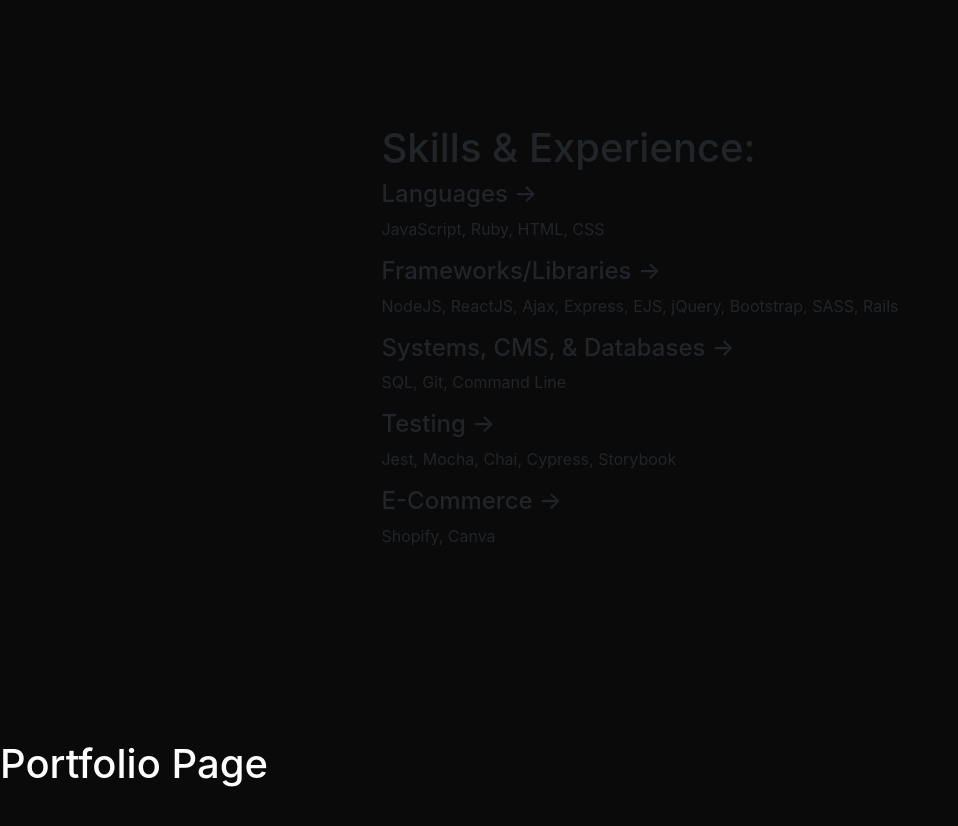
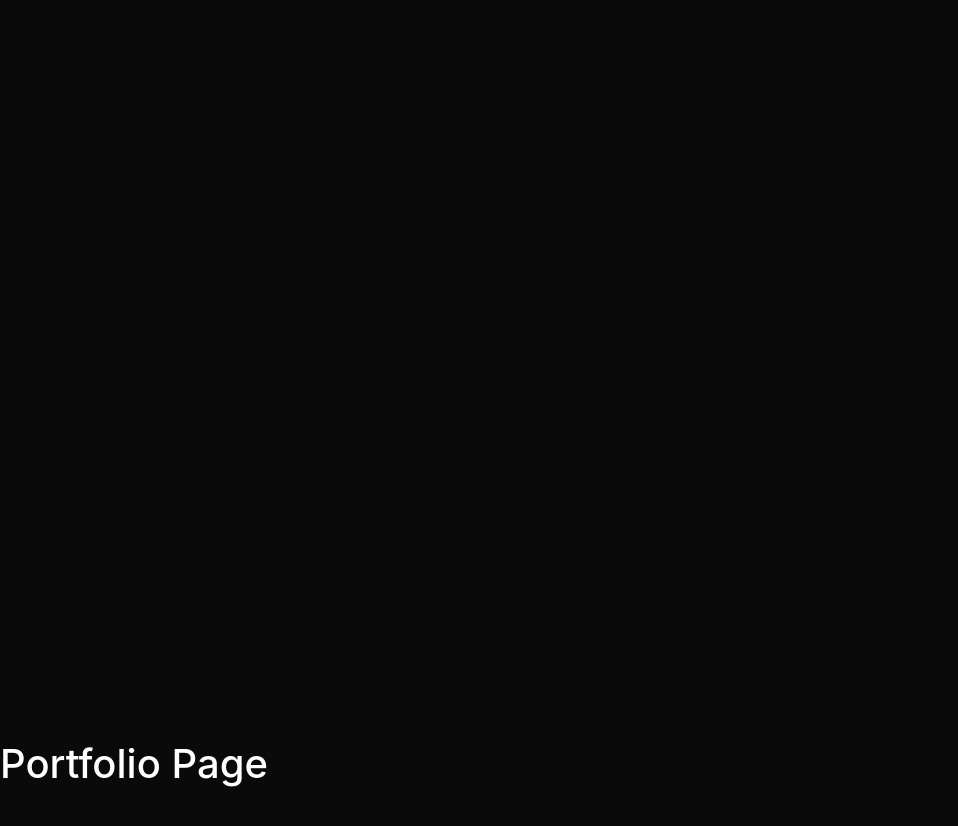
Before and after one commit to sahil-athia/personal-website, a React (Create React App) app: page / in a window 1280 px wide. Shown: the part 1820-2646 px from the top of the page, without its empty margins (0-958 px from the left). Built offline with nearby package versions, Linux system fonts and the light colour scheme.

Commit message:
add grid layout to skills boxes

```diff
--- a/src/pages/Skills.jsx
+++ b/src/pages/Skills.jsx
@@ -85,22 +85,27 @@
           <div className="scatter">
             <h4 className="text3" ref={text3} ></h4>
           </div>
-        <h1>
-          Skills & Experience:
+        <h1 className="skills-header">
+          SKILLS
         </h1>
         <div className="text-box">
+          <div>
             <h4>Languages →</h4>
             <p>JavaScript, Ruby, HTML, CSS</p>
+          </div>
+          <div>
             <h4>Frameworks/Libraries →</h4>
             <p>NodeJS, ReactJS, Ajax, Express, EJS, jQuery, Bootstrap, SASS, Rails</p>
+          </div>
+          <div>
             <h4>Systems, CMS, & Databases →</h4>
             <p>SQL, Git, Command Line</p>
+          </div>
+          <div>
             <h4>Testing →</h4>
             <p>Jest, Mocha, Chai, Cypress, Storybook</p>
-          <h4>E-Commerce →</h4>
-          <p>Shopify, Canva</p>
           </div>
-
+        </div>
       </div>
     </div>
   )
--- a/src/pages/Skills.scss
+++ b/src/pages/Skills.scss
@@ -1,18 +1,34 @@
+
 .skills-box {
+  font-family: 'Cormorant Garamond', serif;
   height: 100vh;
   align-items: center;
   display: flex;
   justify-content: space-evenly;
   background-color: #0A0A0A;
+  color: #0A0A0A;
   -webkit-transition: background-color 1700ms linear;
   -moz-transition: background-color 1700ms linear;
   -o-transition: background-color 1700ms linear;
   -ms-transition: background-color 1700ms linear;
-  transition: background-color 1700ms linear;
+  transition: background-color 1000ms linear;
 
 
   .scatter {
 
+  }
+
+  .skills-header {
+    margin-top: 10vh;
+    font-size: 700%;
+  }
+
+  .text-box {
+    display: grid;
+    grid-template-columns: 20vw 20vw;
+    grid-template-rows: 20vw 20vw;
+    column-gap: 10vw;
+    row-gap: 10vw;
   }
 }
 .skills-box.scrolled {
@@ -21,5 +37,5 @@
   -moz-transition: background-color 1700ms linear;
   -o-transition: background-color 1700ms linear;
   -ms-transition: background-color 1700ms linear;
-  transition: background-color 1700ms linear;
+  transition: background-color 1000ms linear;
 }
```
Lines whose indentation alone changed are shown as unchanged.
